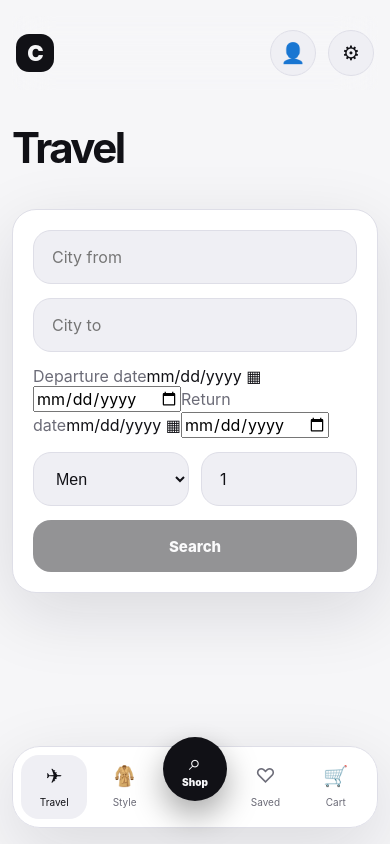
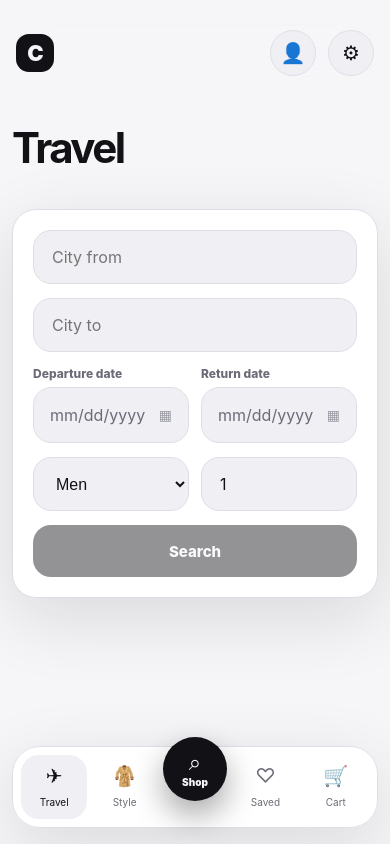
Before and after one commit to Jakelevin999/ccheapest-app-ver-3-, a Next.js app: page /travel in a window 390 px wide. Built offline with nearby package versions, Linux system fonts and the light colour scheme.

Commit message:
Make mobile travel dates match web and normalize undo button icon

```diff
--- a/app/globals.css
+++ b/app/globals.css
@@ -17,9 +17,14 @@ button, input { font:inherit; }
 .card { width:100%; position:relative; background:var(--surface); border:1px solid var(--line); border-radius:28px; padding:22px; box-shadow:var(--shadow); }
 .searchBox { width:100%; display:grid; gap:14px; }
 .input { width:100%; background:var(--surface2); border:1px solid var(--line); color:var(--text); padding:16px 18px; border-radius:18px; font-size:16px; outline:none; }
+.dateGrid{display:grid;grid-template-columns:1fr 1fr;gap:12px}
+.datePillWrap{position:relative;display:grid;gap:6px;min-width:0;}
+.dateLabel{font-size:12px;font-weight:800;}
+.datePill{width:100%;min-height:56px;background:var(--surface2);border:1px solid var(--line);border-radius:18px;color:var(--text);padding:16px 18px;display:flex;align-items:center;justify-content:space-between;font-size:16px;line-height:1;white-space:nowrap;overflow:hidden;}
+.datePill:not(.hasValue){color:var(--muted);}
+.dateIcon{opacity:.65;font-size:14px;margin-left:8px;}
+.dateNative{position:absolute;left:0;right:0;bottom:0;width:100%;height:56px;opacity:0!important;border:0!important;padding:0!important;margin:0!important;appearance:none!important;-webkit-appearance:none!important;z-index:2;cursor:pointer;}
 input[type="date"].input { color: var(--text) !important; background: var(--surface2) !important; min-height:56px; -webkit-text-fill-color: var(--text) !important; appearance:auto; -webkit-appearance:auto; }
-input[type="date"].input::-webkit-date-and-time-value { color: var(--text) !important; text-align:left; }
-input[type="date"].input::-webkit-calendar-picker-indicator { opacity:1; filter:none; }
 .uploadBox { display:grid; place-items:center; min-height:56px; cursor:pointer; background:var(--surface2); border:1px dashed var(--line); color:var(--text); border-radius:18px; padding:16px; font-weight:850; }
 .uploadBox input { display:none; }
 .preview { width:100%; max-height:240px; object-fit:contain; border-radius:20px; background:var(--surface2); }
@@ -58,7 +63,8 @@ input[type="date"].input::-webkit-calendar-picker-indicator { opacity:1; filter:
 .animatedSwipeCard{transition:transform .26s ease,opacity .26s ease;transform-origin:50% 85%;will-change:transform,opacity}
 .swipeActions{position:absolute;left:50%;bottom:0;transform:translateX(-50%);z-index:4;width:min(330px,92vw);display:flex;justify-content:space-between;align-items:center;pointer-events:none}
 .undoSpacer{width:68px;height:68px;}
-.undoCircle{width:68px!important;height:68px!important;border-radius:999px!important;border:0!important;background:rgba(0,0,0,.28)!important;backdrop-filter:blur(14px)!important;color:#fff!important;font-size:30px!important;font-weight:900!important;display:flex!important;align-items:center!important;justify-content:center!important;box-shadow:0 16px 36px rgba(0,0,0,.18)!important;pointer-events:auto!important;cursor:pointer!important;}
+.undoCircle{width:68px!important;height:68px!important;border-radius:999px!important;border:0!important;background:#a7a7a7!important;color:#fff!important;font-size:0!important;font-weight:900!important;display:flex!important;align-items:center!important;justify-content:center!important;box-shadow:0 16px 36px rgba(0,0,0,.18)!important;pointer-events:auto!important;cursor:pointer!important;}
+.undoCircle::before{content:'↶';font-size:40px;line-height:1;font-family:Arial,Helvetica,sans-serif;font-weight:900;color:#fff;transform:translateY(-1px)}
 .swipeCircle{width:82px;height:82px;border-radius:999px;border:0;font-size:36px;font-weight:950;display:flex;align-items:center;justify-content:center;transition:.18s ease;box-shadow:0 18px 40px rgba(0,0,0,.22);pointer-events:auto;cursor:pointer;color:#fff}
 .swipeCircle.no{background:#ff2f7d;color:#111}
 .swipeCircle.yes{background:#9be63e;color:#111}
@@ -74,4 +80,4 @@ input[type="date"].input::-webkit-calendar-picker-indicator { opacity:1; filter:
 .centerTab { transform:translateY(-18px); width:64px; height:64px; margin:0 auto; border-radius:999px; background:var(--accent); color:var(--bg)!important; display:flex; flex-direction:column; align-items:center; justify-content:center; box-shadow:0 14px 32px rgba(0,0,0,.35); }
 .centerTab span { font-size:22px; }
 .centerTab small { font-size:10px; font-weight:900; }
-@media (max-width:640px) { .appShell { padding-left:12px; padding-right:12px; } .shopHome,.styleCenter { justify-content:flex-start; padding-top:20px; } .card { border-radius:24px; padding:18px; } .tab small { font-size:10px; } .brand span:last-child { display:none; } .swipeCard img,.swipeCard .imagePlaceholder{height:300px}.swipeCircle{width:74px;height:74px}.undoCircle{width:62px!important;height:62px!important}.undoSpacer{width:62px;height:62px}.swipeOnly{padding-bottom:92px} input[type="date"].input{font-size:16px!important;color:var(--text)!important;-webkit-text-fill-color:var(--text)!important;padding:14px!important;} input[type="date"].input::-webkit-date-and-time-value{color:var(--text)!important;-webkit-text-fill-color:var(--text)!important;display:block!important;min-width:100%!important;} }
+@media (max-width:640px) { .appShell { padding-left:12px; padding-right:12px; } .shopHome,.styleCenter { justify-content:flex-start; padding-top:20px; } .card { border-radius:24px; padding:18px; } .tab small { font-size:10px; } .brand span:last-child { display:none; } .swipeCard img,.swipeCard .imagePlaceholder{height:300px}.swipeCircle{width:74px;height:74px}.undoCircle{width:62px!important;height:62px!important}.undoCircle::before{font-size:36px}.undoSpacer{width:62px;height:62px}.swipeOnly{padding-bottom:92px}.dateGrid{grid-template-columns:1fr 1fr!important;gap:12px!important}.datePill{min-height:56px!important;padding:14px 16px!important;font-size:16px!important}.dateLabel{font-size:12px!important}.dateNative{height:56px!important;} }
```
